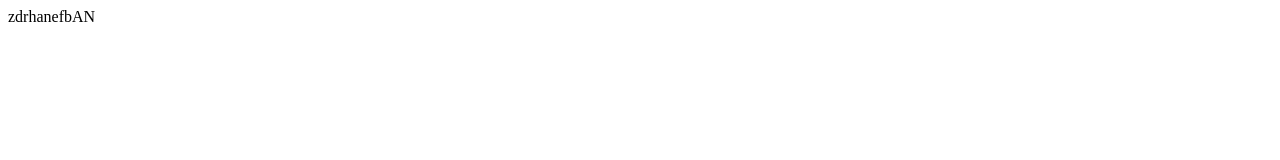
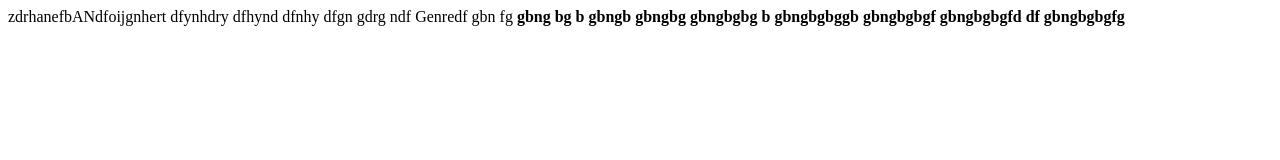
Before and after one commit to popivan95/Title, a plain HTML site: page index.html in a window 1280 px wide. Drawn offline with Linux system fonts and the light colour scheme.

Commit message:
add index.html

```diff
--- a/index.html
+++ b/index.html
@@ -7,6 +7,30 @@
     <title>Document</title>
 </head>
 <body>
-    zdrhanefbAN
-</body>
+    zdrhanefbANdfoijgnhert
+    dfynhdry
+    dfhynd
+    dfnhy
+    dfgn
+    gdrg
+    ndf
+    Genredf
+    gbn
+    fg
+    <b>gbng
+        bg
+        b
+        gbngb
+        gbngbg
+        <b>gbngbgbg
+            <b>b
+                gbngbgbggb
+                gbngbgbgf
+                gbngbgbgfd
+                df
+                gbngbgbgfg
+                <b></b>
+            </b>
+        </b>
+    </b>
 </html>
```
